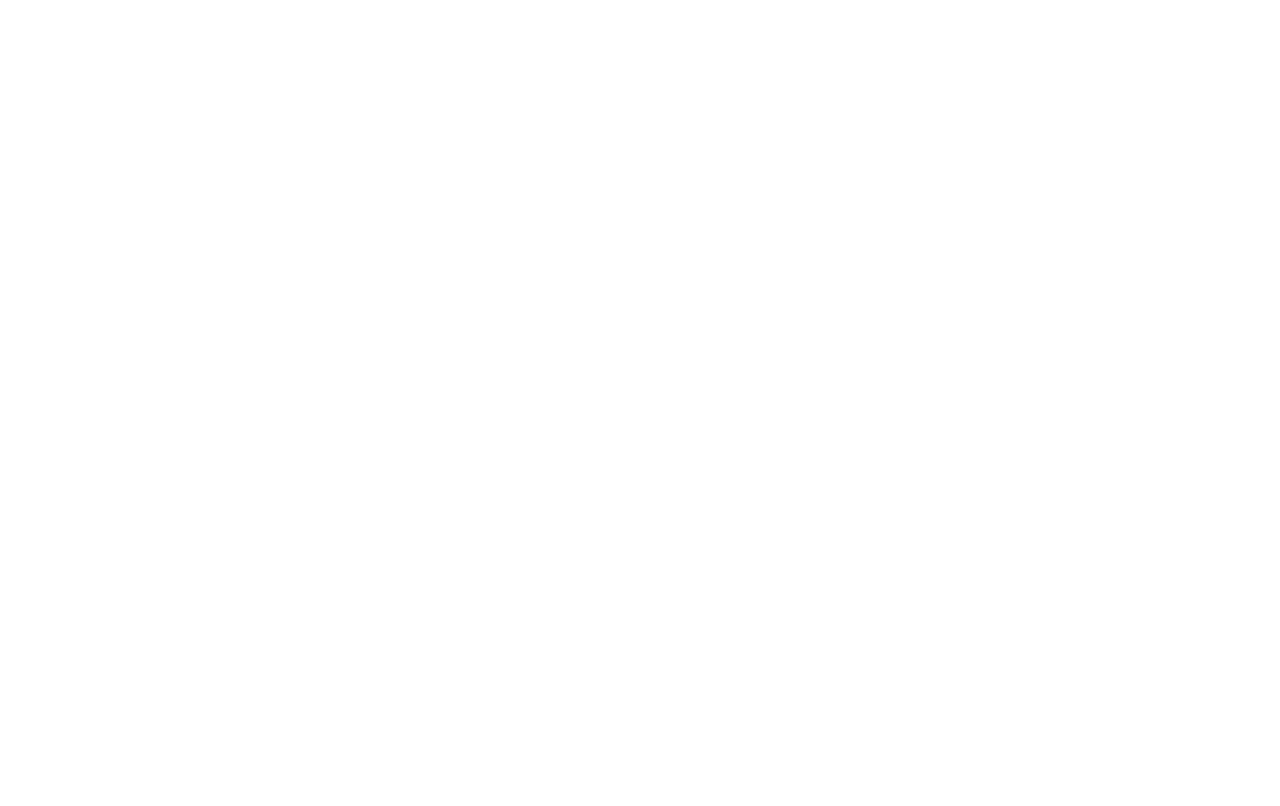
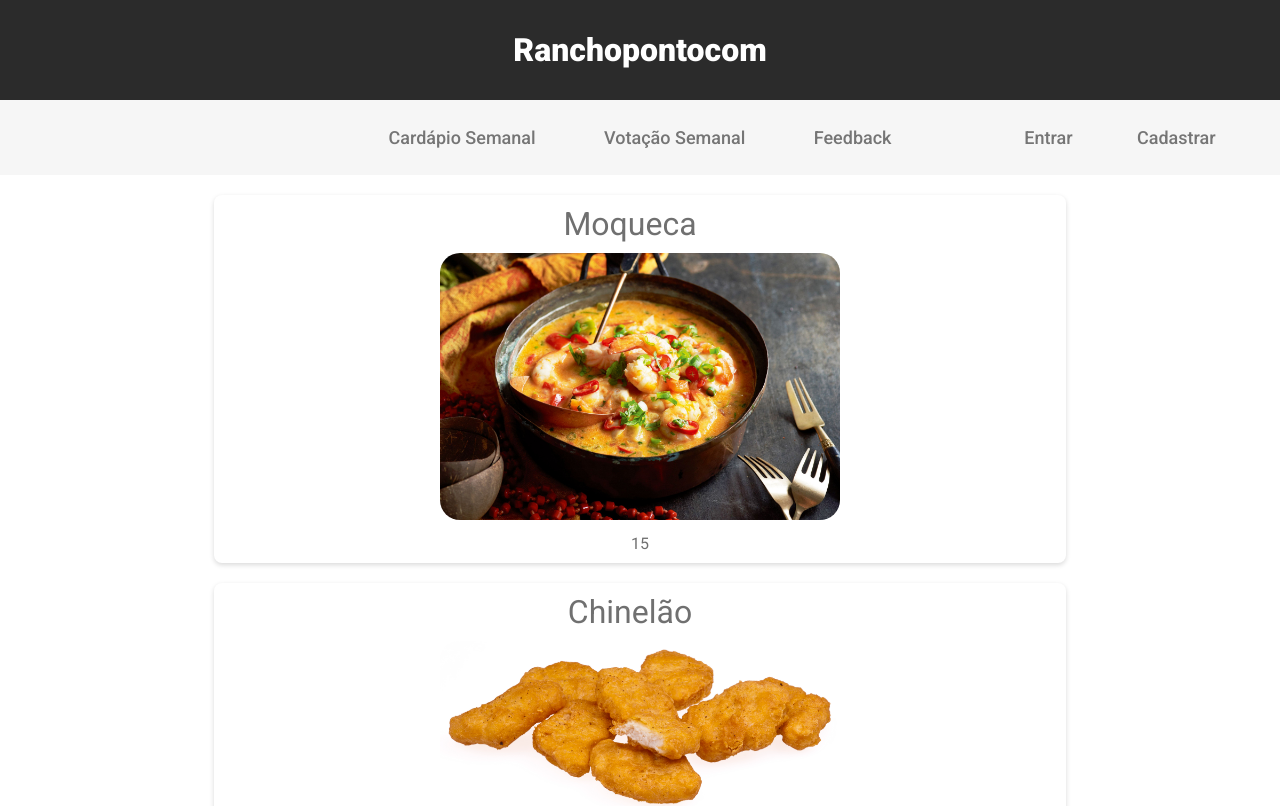
Before and after one commit to Costa-SM/ranchopontocom, a React (Create React App) app in the folder reactapp/: page /votes in a window 1280 px wide. Before the commit this address had no page. Shown: the top 806 px of the page. Built offline with nearby package versions, Linux system fonts and the light colour scheme.

Commit message:
Added temporary votes page

```diff
--- a/reactapp/src/components/NavBar.js
+++ b/reactapp/src/components/NavBar.js
@@ -9,8 +9,14 @@
             <div className="nav_bar">
                 <div className="additional_element"></div>
                 <div className="menu_section">
-                    <NavItem itemName="Cardápio Semanal"/>
-                    <NavItem itemName="Votação Semanal"/>
+                    <Link to='/'>
+                        <NavItem itemName="Cardápio Semanal"/>
+                    </Link>
+
+                    <Link to='/votes'>
+                        <NavItem itemName="Votação Semanal"/>
+                    </Link>
+
                     <NavItem itemName="Feedback"/>
                 </div>
                 <div className="login_section">
--- /dev/null
+++ b/reactapp/src/components/VoteItem.css
@@ -0,0 +1,45 @@
+.vote_item {
+    background-color: white;
+    color: rgb(112, 112, 112);
+    padding: 10px;
+    margin: auto;
+    margin-bottom: 20px;
+    margin-top: 20px;
+    border-radius: 8px;
+    box-shadow: 0 2px 5px rgb(0 0 0 / 15%);
+    width: 65vw;
+    max-width: 880px;
+    height: auto;
+    display: flex;
+    flex-direction: column;
+    justify-content: space-between;
+    align-items: center;
+}
+
+.vote_item:hover{
+    transition-duration: 0.2s;
+    background-color: lightgray;
+}
+
+.vote_total {
+
+}
+
+.item_image{
+    margin-top: 10px;
+    margin-bottom: 10px;
+    width: 400px;
+    height: auto;
+}
+
+.item_image img{
+    width: 100%;
+    height: auto;
+    border-radius: 20px;
+}
+
+
+.item_name {
+    font-size: xx-large;
+    margin-right: 20px;
+}
--- /dev/null
+++ b/reactapp/src/components/VoteItem.js
@@ -0,0 +1,24 @@
+import React from 'react';
+import './VoteItem.css';
+
+class VoteItem extends React.Component {
+    render() {
+        return (
+            <div className="vote_item">
+                <div className="item_name">
+                    {this.props.itemName}
+                </div>
+
+                <div className="item_image">
+                    <img src={this.props.itemImage} alt="Image"/>
+                </div>
+
+                <div className="vote_total">
+                    {this.props.voteTotal}
+                </div>
+            </div>
+        );
+    }
+}
+
+export default VoteItem;
--- /dev/null
+++ b/reactapp/src/components/Votes.css
@@ -0,0 +1,9 @@
+@import url('https://fonts.googleapis.com/css2?family=Roboto:ital,wght@0,100;0,300;0,400;0,500;0,700;0,900;1,100;1,300;1,400;1,500;1,700;1,900&display=swap');
+
+.poll {
+    box-sizing: border-box;
+    margin: 0;
+    padding: 0;
+    position: relative;
+    font-family: 'Roboto', sans-serif;
+}
--- /dev/null
+++ b/reactapp/src/components/Votes.js
@@ -0,0 +1,28 @@
+import React from 'react';
+import VoteItem from './VoteItem';
+import Fade from 'react-reveal/Fade';
+import HeadBar from './HeadBar';
+import NavBar from './NavBar';
+import Footer from './Footer';
+import './Votes.css';
+
+import moqueca from '../images/moqueca.jpg'
+import nuggets from '../images/nuggets.jpg'
+
+class Votes extends React.Component {
+    render() {
+        return (
+            <div className="poll">
+                <HeadBar/>
+                <NavBar/>
+                <Fade clear>
+                    <VoteItem voteTotal="15" itemImage={moqueca} itemName="Moqueca"/>
+                    <VoteItem voteTotal="999" itemImage={nuggets} itemName="Chinelão"/>
+                </Fade>
+                <Footer/>
+            </div>
+        );
+    }
+}
+
+export default Votes;
--- a/reactapp/src/index.js
+++ b/reactapp/src/index.js
@@ -3,6 +3,7 @@
 import App from './components/App';
 import Login from './components/Login';
 import SignUp from './components/SignUp';
+import Votes from './components/Votes';
 
 const root = ReactDOM.createRoot(
     document.getElementById("root")
@@ -13,6 +14,7 @@
             <Route path='/' exact element={<App />}/>
             <Route path='/login' exact element={<Login />}/>
             <Route path='/signup' exact element={<SignUp />}/>
+            <Route path='/votes' exact element={<Votes />}/>
         </Routes>
     </BrowserRouter>
 );
```
Also changed, not shown: reactapp/src/images/moqueca.jpg (added), reactapp/src/images/nuggets.jpg (added).
